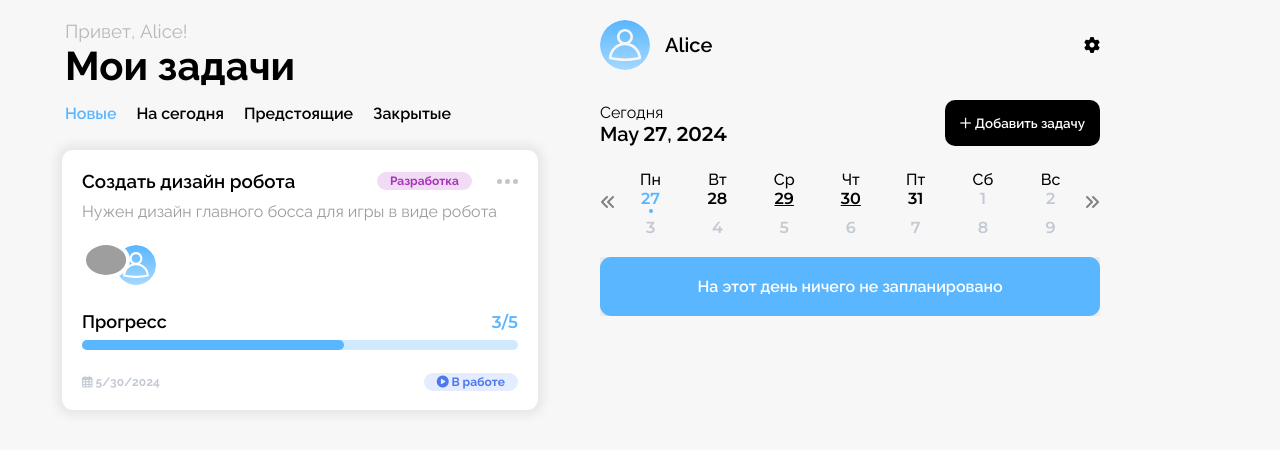
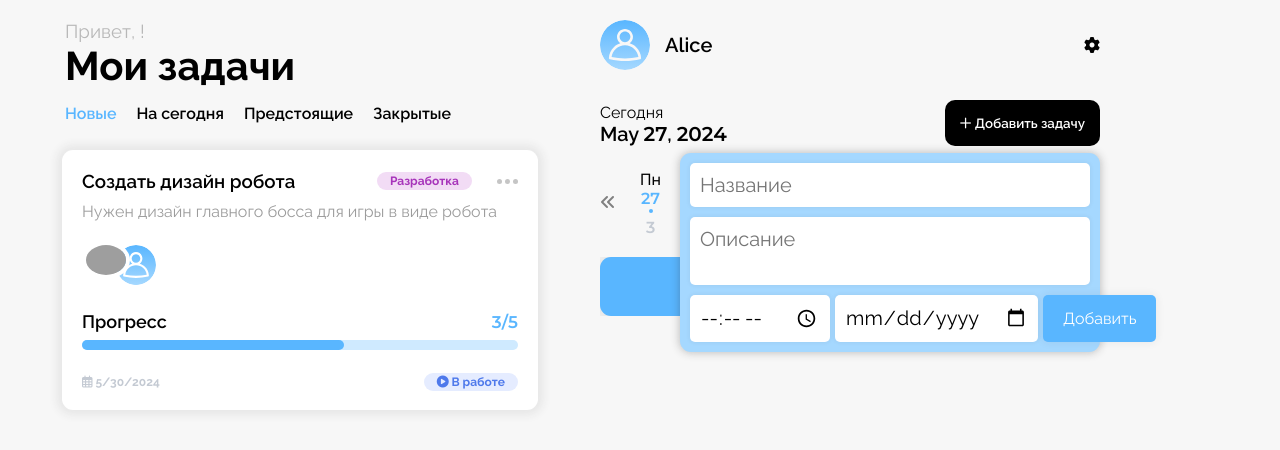
Before and after one commit to IliaGurelev/MirTecTracker, a Vue app: page / in a window 1280 px wide. Both pictures are taken after a click on the button "Добавить задачу". Shown: the top 450 px of the page. Built offline with nearby package versions, Linux system fonts and the light colour scheme; grey boxes are pictures that could not be loaded.

Commit message:
1.Переделал state на pinia 2.Добавление задач в дневник

```diff
--- a/package.json
+++ b/package.json
@@ -12,6 +12,7 @@
   },
   "dependencies": {
     "date-fns": "^3.6.0",
+    "pinia": "^2.1.7",
     "vue": "^3.4.21"
   },
   "devDependencies": {
--- a/src/App.vue
+++ b/src/App.vue
@@ -1,17 +1,15 @@
 <template>
   <PersonalPage
-    :currentUser="currentUser"
+    :currentUser="store.currentUser"
   />
 </template>
 
 <script setup>
   import { computed, onMounted } from 'vue';
-  import { store } from '@/store.js'
+  import { useMainStore } from '@/store.js'
   import PersonalPage from '@/components/Personal/PersonalPage.vue';
 
-  const currentUser = computed(() => {
-    return store.currentUser;
-  });
+  const store = useMainStore();
 
   onMounted(() => {
     store.loginCurrentUser(0);
--- a/src/components/Personal/PersonalDiary.vue
+++ b/src/components/Personal/PersonalDiary.vue
@@ -12,9 +12,20 @@
     <section class="diary__tasks">
       <div class="diary__header">
         <CurentDate :currentDate="activeDate" />
-        <button class="diary__button">
-          <i class="fa-regular fa-plus"></i> Добавить задачу
-        </button>
+        <div class="diary__wrapper">
+          <button
+            @click="setActivePopup"
+            class="diary__button"
+          >
+            <i class="fa-regular fa-plus"></i> Добавить задачу
+          </button>
+          <DiaryTaskAddPopup
+            v-if="isActivePopup"
+            :defaultDate="formatDate(activeDate)"
+            :defaulTime="activeDate"
+            class="diary__popup-add-task"
+          />
+        </div>
       </div>
       <UserCalendar
         :currentDate="activeDate"
@@ -30,6 +41,7 @@
 <script setup>
   import { ref, computed } from 'vue'
   import taskFilter from '@/utils/task-filter'
+  import formatDate from '@/utils/fomrat-date'
   import UserInfo from '@/components/Personal/UserInfo.vue'
   import UserCalendar from '@/components/UI/UserCalendar.vue'
   import CurentDate from '@/components/UI/CurrentDate.vue'
@@ -49,6 +61,8 @@
 
   const activeDate = ref(new Date());
 
+  const isActivePopup = ref(false);
+
   const tasksForDay = computed(() => {
     return taskFilter('today', props.tasks, activeDate.value);
   });
@@ -59,6 +73,10 @@
 
   const setCurrentDate = (date) => {
     activeDate.value = date;
+  }
+
+  const setActivePopup = () => {
+    isActivePopup.value = !isActivePopup.value;
   }
 </script>
 
@@ -105,5 +123,16 @@
     &__calendar {
       margin-bottom: 20px;
     }
+
+    &__wrapper {
+      position: relative;
+    }
+
+    &__popup-add-task {
+      position: absolute;
+      top: 115%;
+      right: 0;
+      z-index: 1;
+    }
   }
 </style>
--- a/src/components/Personal/PersonalPage.vue
+++ b/src/components/Personal/PersonalPage.vue
@@ -14,8 +14,8 @@
 </template>
 
 <script setup>
-  import { onMounted } from 'vue';
-  import { store } from '@/store.js';
+  import { onMounted, computed } from 'vue';
+  import { useMainStore } from '@/store.js';
   import PersonalDiary from '@/components/Personal/PersonalDiary.vue'
   import PersonalTasks from '@/components/Personal/PersonalTasks.vue'
 
@@ -25,6 +25,8 @@
       required: true,
     },
   });
+
+  const store = useMainStore();
 
   onMounted(() => {
     store.fetchTasks();
--- a/src/components/Personal/PersonalTasks.vue
+++ b/src/components/Personal/PersonalTasks.vue
@@ -1,7 +1,7 @@
 <template>
   <section class="tasks">
     <WelcomeUser
-      :nameUser="props.currentUser.nameUser"
+      :nameUser="nameUser"
       class="tasks__welcome"
     />
     <div class="tasks__header">
@@ -33,6 +33,8 @@
       required: true,
     },
   });
+
+  const nameUser = props.currentUser.nameUser;
 
   const filters = [
     {
--- a/src/components/Tasks/DiaryTaskAddPopup.vue
+++ b/src/components/Tasks/DiaryTaskAddPopup.vue
@@ -1,25 +1,73 @@
 <template>
   <section class="popup">
-    <form class="popup__form" action="">
-      <input class="popup__input" type="text" id="title" placeholder="Название" required />
-      <textarea class="popup__textarea" name="" id="description" placeholder="Описание"></textarea>
+    <input
+      v-model="nameTask"
+      class="popup__input"
+      type="text"
+      placeholder="Название"
+      required
+    />
+    <textarea
+      v-model="descriptionTask"
+      class="popup__textarea"
+      placeholder="Описание"
+    ></textarea>
     <div class="popup__wrapper">
-        <input class="popup__input popup__input--pointer" type="time">
-        <input class="popup__input popup__input--pointer" type="date">
-        <input class="popup__button" type="submit" value="Добавить">
+      <input
+        v-model="timeTask"
+        class="popup__input popup__input--pointer"
+        type="time"
+      >
+      <input
+        v-model="dateTask"
+        class="popup__input popup__input--pointer"
+        type="date"
+      >
+      <button
+        @click="addDiaryTask()"
+        class="popup__button"
+      >Добавить</button>
     </div>
-    </form>
   </section>
 </template>
 
 <script setup>
+  import { ref } from 'vue';
+  import { useMainStore } from '@/store.js';
 
+  const props = defineProps({
+    defaultDate: {
+      type: String,
+      required: false,
+      default: "",
+    },
+    defaultTime: {
+       type: String,
+       required: false,
+       default: "",
+    },
+  })
+
+  const store = useMainStore();
+
+  const nameTask = defineModel("nameTask");
+  const descriptionTask = defineModel("descriptionTask");
+  const timeTask = defineModel("timeTask");
+  const dateTask = defineModel("dateTask");
+
+  const addDiaryTask = () => {
+    store.addDiaryTask({
+      id: 4,
+      name: nameTask.value,
+      description: descriptionTask.value,
+      timeStart: timeTask.value,
+      dueDate: dateTask.value,
+    })
+  }
 </script>
 
 <style lang="scss" scoped>
   .popup {
-
-    &__form {
     display: flex;
     flex-direction: column;
     row-gap: 10px;
@@ -27,7 +75,8 @@
     padding: 10px;
     border-radius: 11px;
     max-width: 400px;
-    }
+    box-shadow: 0px 0px 10px rgba(43, 43, 43, 0.322);
+    animation: spawnFromTop 0.5s forwards;
 
     &__input, &__textarea {
       border: none;
@@ -70,7 +119,24 @@
     &__wrapper {
       display: flex;
       justify-content: space-between;
-      column-gap: 5px;
+      gap: 5px;
+
+      @media (max-width: 447px) {
+        justify-content: flex-start;
+        flex-wrap: wrap;
+      }
+    }
+  }
+
+  @keyframes spawnFromTop {
+    0% {
+      opacity: 0;
+      transform: translate3d(0, -60%, 0);
+    }
+
+    100% {
+      opacity: 1;
+      transform: none;
     }
   }
 </style>
--- a/src/main.js
+++ b/src/main.js
@@ -1,6 +1,10 @@
 import { createApp } from 'vue'
+import { createPinia } from 'pinia';
 
 import App from '@/App.vue'
 import '@/assets/style.css';
 
-createApp(App).mount('#app')
+const pinia = createPinia();
+const app = createApp(App)
+app.use(pinia);
+app.mount('#app')
--- a/src/mock/users-data.js
+++ b/src/mock/users-data.js
@@ -1,18 +1,18 @@
 const usersData = [
   {
-    "id": 1,
-    "nameUser": "Alice",
-    "avatar": ""
+    id: 1,
+    nameUser: "Alice",
+    avatar: ""
   },
   {
     "id": 2,
-    "nameUser": "Bob",
+    nameUser: "Bob",
     "avatar": "https://randomuser.me/api/portraits/men/2.jpg"
   },
   {
-    "id": 3,
-    "nameUser": "Charlie",
-    "avatar": "https://randomuser.me/api/portraits/men/3.jpg"
+    id: 3,
+    nameUser: "Charlie",
+    avatar: "https://randomuser.me/api/portraits/men/3.jpg"
   }
 ]
 
--- a/src/store.js
+++ b/src/store.js
@@ -1,24 +1,29 @@
-import { reactive } from "vue";
+import { defineStore } from 'pinia';
 
 // Моковые данные
 import usersData from '@/mock/users-data.js';
 import tasksData from '@/mock/tasks-data.js';
 import tasksDiary from '@/mock/tasks-diary.js';
 
-export const store = reactive({
+export const useMainStore = defineStore('main', {
+  state: () => ({
     tasks: [],
     diary: [],
     currentUser: {},
-
+  }),
+  actions: {
     fetchTasks() {
       this.tasks = tasksData;
     },
-
     fetchDiary() {
       this.diary = tasksDiary;
     },
-
     loginCurrentUser(id) {
       this.currentUser = usersData[id];
     },
-})
+    addDiaryTask(task) {
+      console.log("Добавлена задача", task);
+      this.diary.push(task);
+    },
+  },
+});
```
Also changed, not shown: 1 other file (tests, documents, lock files or other folders). Lines whose indentation alone changed are shown as unchanged.
